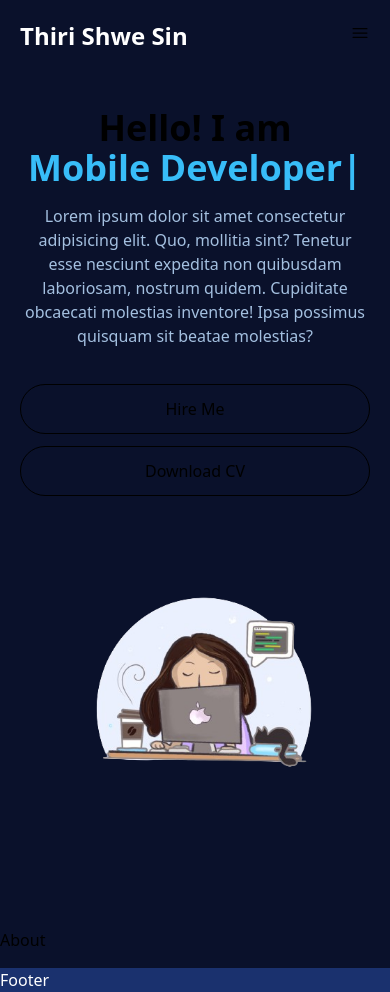
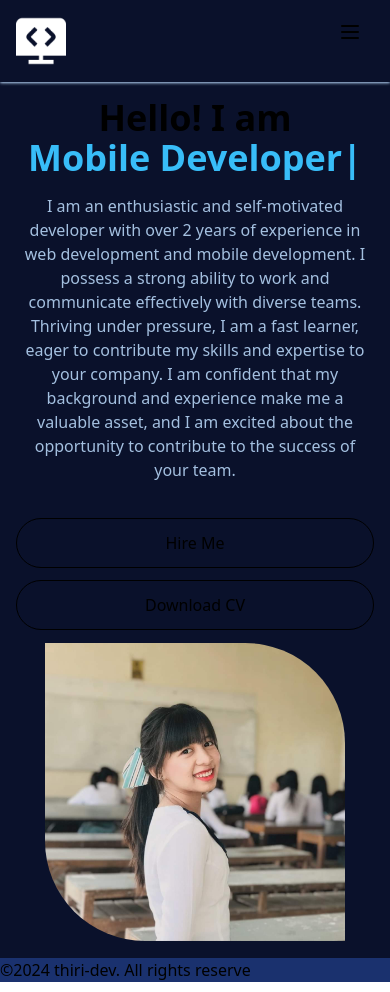
Before and after one commit to thirishwe-sin/next-app, a Next.js app: page / in a window 390 px wide. Built offline with nearby package versions, Linux system fonts and the light colour scheme.

Commit message:
update navbar and profile

```diff
--- /dev/null
+++ b/app/blogs/page.tsx
@@ -0,0 +1,9 @@
+import React from 'react'
+
+export default function Blogs() {
+  return (
+    <div>
+      blogs
+    </div>
+  )
+}
--- a/app/components/Footer.tsx
+++ b/app/components/Footer.tsx
@@ -1,17 +1,15 @@
-import React from 'react'
+import React from "react";
 
 const Footer = () => {
   return (
-    <div className='container-fluid bg-accent'>
-      <footer className='bg-accent container mx-auto'>
-      <div className='bg-accent'>
-      <span className='text-secondary'>
-        Footer
-      </span>
+    <footer className=" bg-accent">
+      <div className="max-w-screen-xl md:mx-auto">
+        <div className="">
+          <span className="text-gray">©2024 thiri-dev. All rights reserve</span>
+        </div>
       </div>
     </footer>
-    </div>
-  )
-}
+  );
+};
 
-export default Footer
+export default Footer;
--- a/app/components/Header.tsx
+++ b/app/components/Header.tsx
@@ -1,61 +1,82 @@
-'use client';
+"use client";
 import Link from "next/link";
 import React, { useState } from "react";
 import NavLink from "./NavLink";
 import { Bars3Icon } from "@heroicons/react/24/solid";
 import { XMarkIcon } from "@heroicons/react/24/solid";
+import ProfileIcon from "@/./public/assets/images/square-code.png";
+import Image from "next/image";
 
 const navLinks = [
   {
     title: "Blogs",
-    path: "#blogs"
+    path: "blogs",
   },
   {
     title: "About",
-    path: "/about"
+    path: "/about",
   },
   {
     title: "Projects",
-    path: "#projects"
+    path: "projects",
   },
   {
     title: "Contact",
-    path: "#contact"
+    path: "contact",
   },
-]
+];
 
 const Header = () => {
-  const [navBarOpen, setNavBarOpen] = useState(false)
+  const [navBarOpen, setNavBarOpen] = useState(false);
+  console.log(navBarOpen);
 
 
   return (
-    <header className="sticky top-0 left-0 right-0 bg-opacity-90 bg-dark">
-      <nav className="bg-primary">
-        <div className="flex flex-row items-center justify-between mx-auto pt-5 pb-5 container bg-primary px-5">
-          <Link className="text-2xl md:text-4xl text-secondary font-semibold" href="/">
-            Thiri Shwe Sin
-          </Link>
-          <div className="mobile-menu block md:hidden">
-            {!navBarOpen ?
-            <button onClick={() => setNavBarOpen(!navBarOpen)}>
-              <Bars3Icon className="h-5 w-5 " />
-            </button> :
-            <button onClick={() => setNavBarOpen(!navBarOpen)}>
-              <XMarkIcon className="h-5 w-5 " />
-            </button>
-          }
-          </div>
-          <div className="menu hidden md:block md:w-auto" id="navbar">
-            <ul className="flex md:flex-row p-4 md:p-0 md:space-x-8">
-              {navLinks.map((item, index) =>(
-                <li key={index}>
-                  <NavLink href='/about' title={item.title} />
-                </li>
-              ))}
-            </ul>
-          </div>
-        </div>
-      </nav>
+    <header className="sticky shadow shadow-lighten top-0 left-0 right-0 bg-primary z-50">
+      <div className="relative flex max-w-screen-xl flex-col overflow-hidden px-4 py-4 md:mx-auto md:flex-row md:items-center">
+        <Link
+          className="text-2xl md:text-4xl text-secondary font-semibold"
+          href="/"
+        >
+          <Image src={ProfileIcon} alt="Icon Image" width={50} height={50} />
+        </Link>
+        <input type="checkbox" className="peer hidden" id="navbar-open" />
+        <label
+          className="absolute top-5 right-7 cursor-pointer md:hidden"
+          htmlFor="navbar-open"
+        >
+          <span className="sr-only">Toggle Navigation</span>
+          <svg
+            xmlns="http://www.w3.org/2000/svg"
+            className="h-6 w-6"
+            fill="none"
+            viewBox="0 0 24 24"
+            stroke="currentColor"
+            stroke-width="2"
+          >
+            <path
+              stroke-linecap="round"
+              stroke-linejoin="round"
+              d="M4 6h16M4 12h16M4 18h16"
+            />
+          </svg>
+        </label>
+        <nav
+          aria-label="Header Navigation"
+          className="peer-checked:mt-8 peer-checked:max-h-56 flex max-h-0 w-full flex-col items-center justify-between overflow-hidden transition-all md:ml-24 md:max-h-full md:flex-row md:items-start"
+        >
+          <ul className="flex flex-col items-center space-y-2 md:ml-auto md:flex-row md:space-y-0">
+            {navLinks.map((item, index) => (
+              <li
+                key={index}
+                className="text-gray-600 md:mr-12 hover:text-blue-600"
+              >
+                <NavLink href={item.path} title={item.title} />
+              </li>
+            ))}
+          </ul>
+        </nav>
+      </div>
     </header>
   );
 };
--- a/app/components/HomeSection.tsx
+++ b/app/components/HomeSection.tsx
@@ -4,7 +4,6 @@ import React from "react";
 import { TypeAnimation } from "react-type-animation";
 
 const HomeSection = () => {
-
   const DownloadButton = () => {
     const onButtonClick = () => {
       const pdfUrl = "/public/ThiriShweSinCV.pdf";
@@ -17,7 +16,10 @@ const HomeSection = () => {
     };
 
     return (
-      <button className="px-3 py-3 mr-4 w-full sm:w-fit bg-gradient-to-br from-blue-500 via-purple-500 to-pink-500 rounded-full text-white border border-white hover:text-secondary hover:bg-accent mt-3" onClick={onButtonClick}>
+      <button
+        className="px-3 py-3 mr-4 w-full sm:w-fit bg-gradient-to-br from-blue-500 via-purple-500 to-pink-500 rounded-full text-white border border-white hover:text-secondary hover:bg-accent mt-3"
+        onClick={onButtonClick}
+      >
         Download CV
       </button>
     );
@@ -25,36 +27,41 @@ const HomeSection = () => {
 
   return (
     <section>
-      <div className="grid grid-cols-1 sm:grid-cols-12 p-5">
+      <div className="grid grid-cols-1 sm:grid-cols-12 mx-auto min-h-screen">
         <div className="col-span-7 place-self-center text-center sm:text-left">
           <h1 className="text-white text-4xl sm:text-4xl lg:text-5xl mb-4 font-extrabold">
             <span
-            style={{color: 'linear-gradient(90deg, rgba(2,0,36,1) 0%,'}}
-            className="text-transparant bg-clip-text bg-gradient-to-r from-purple-400 to-pink-600">
+              style={{ color: "linear-gradient(90deg, rgba(2,0,36,1) 0%," }}
+              className="text-transparant bg-clip-text bg-gradient-to-r from-purple-400 to-pink-600"
+            >
               Hello! I am{" "}
             </span>
             <TypeAnimation
               sequence={[
-                'Thiri',
+                "Thiri",
                 1000,
-                'Web Developer',
+                "Web Developer",
                 1000,
-                'Mobile Developer',
+                "Mobile Developer",
                 1000,
-                'UI/UX Designer',
-                1000
+                "UI/UX Designer",
+                1000,
               ]}
               wrapper="span"
               speed={50}
-              style={{ display: 'inline-block', color: 'rgb(56 189 248)'}}
+              style={{ display: "inline-block", color: "rgb(56 189 248)" }}
               repeat={Infinity}
             />
           </h1>
           <p className="text-lighten sm:text-lg mb-6 lg:text-xl">
-            Lorem ipsum dolor sit amet consectetur adipisicing elit. Quo,
-            mollitia sint? Tenetur esse nesciunt expedita non quibusdam
-            laboriosam, nostrum quidem. Cupiditate obcaecati molestias
-            inventore! Ipsa possimus quisquam sit beatae molestias?
+            I am an enthusiastic and self-motivated developer with over 2 years
+            of experience in web development and mobile development. I possess a
+            strong ability to work and communicate effectively with diverse
+            teams. Thriving under pressure, I am a fast learner, eager to
+            contribute my skills and expertise to your company. I am confident
+            that my background and experience make me a valuable asset, and I am
+            excited about the opportunity to contribute to the success of your
+            team.
           </p>
           <div
           //   className="grid grid-cols-2 lg:grid-cols-12 md:grid-cols-6"
@@ -66,13 +73,13 @@ const HomeSection = () => {
           </div>
         </div>
         <div className="col-span-5 place-self-center mt-3 lg:mt-0">
-          <div className="w-[400px] h-[400px] relative lg:w-[600px] lg:h-[600px]">
+          <div className="w-[300px] h-[300px] relative lg:w-[400px] lg:h-[400px]">
             <Image
-              src="/assets/images/coder.png"
+              src="/assets/images/profile.jpg"
               alt="coder image"
-              width={700}
-              height={900}
-              className="absolute transform -translate-x-1/2 -translate-y-1/2 top-1/2 left-1/2"
+              width={600}
+              height={600}
+              className="absolute transform -translate-x-1/2 -translate-y-1/2 top-1/2 left-1/2 z-auto rounded-tr-[100px] rounded-bl-[100px]"
             />
           </div>
         </div>
--- a/app/components/MenuOverlay.tsx
+++ /dev/null
@@ -1,11 +0,0 @@
-import React from 'react'
-
-const MenuOverlay = () => {
-  return (
-    <div>
-      Menuoverlay
-    </div>
-  )
-}
-
-export default MenuOverlay
--- a/app/components/NavLink.tsx
+++ b/app/components/NavLink.tsx
@@ -7,7 +7,7 @@ interface LinkInterface {
 }
 
 const NavLink = ({href, title}: LinkInterface) => {
-  console.log(href);
+  // console.log(href);
 
   return (
     <Link href={href} className="block py-2 pl-3 pr-4 text-[#A4C0E0] sm:text-xl rounded md:p-0 hover:text-secondary hover:bg-transparent">
--- /dev/null
+++ b/app/contact/page.tsx
@@ -0,0 +1,9 @@
+import React from 'react'
+
+export default function Contact() {
+  return (
+    <div>
+      contacts
+    </div>
+  )
+}
--- a/app/page.tsx
+++ b/app/page.tsx
@@ -8,10 +8,9 @@ import About from "./about/page";
 export default function Home() {
   return (
     <main className="flex min-h-screen flex-col bg-primary">
-      <div className="container mx-auto px-0 py-4 ">
+      <div className="max-w-screen-xl px-4 py-4 md:mx-auto">
         <HomeSection />
-        <About />
       </div>
     </main>
-  )
+  );
 }
--- /dev/null
+++ b/app/projects/page.tsx
@@ -0,0 +1,9 @@
+import React from 'react'
+
+export default function Projects() {
+  return (
+    <div>
+      projects
+    </div>
+  )
+}
```
Also changed, not shown: public/assets/images/profile.jpg (added), public/assets/images/square-code.png (added).
